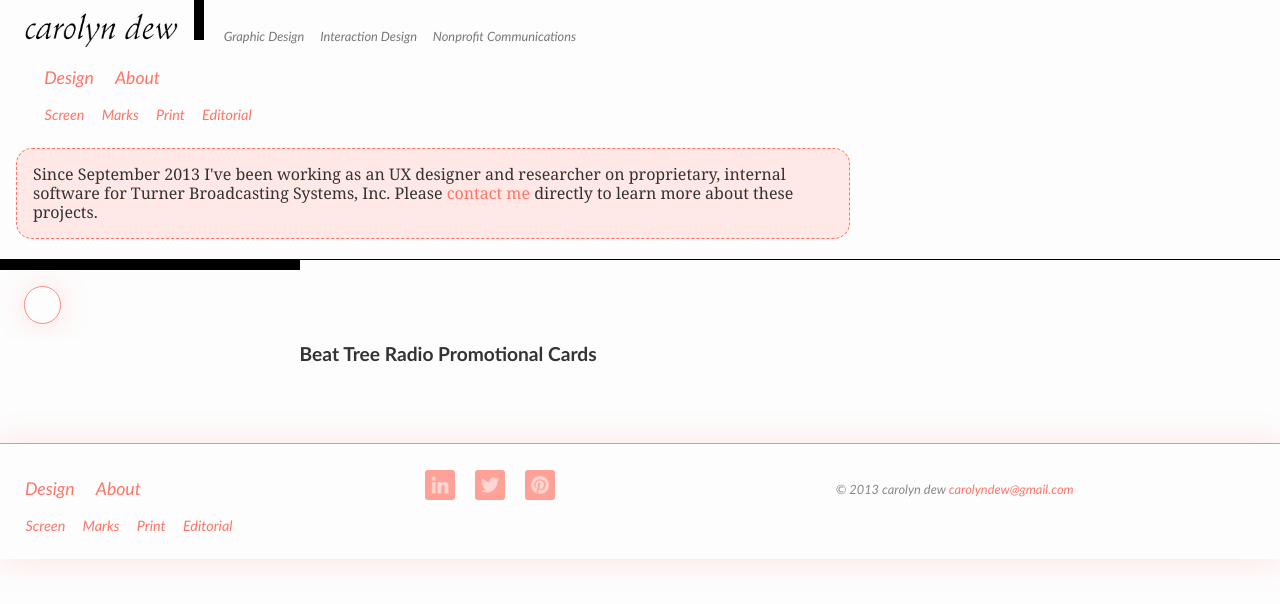
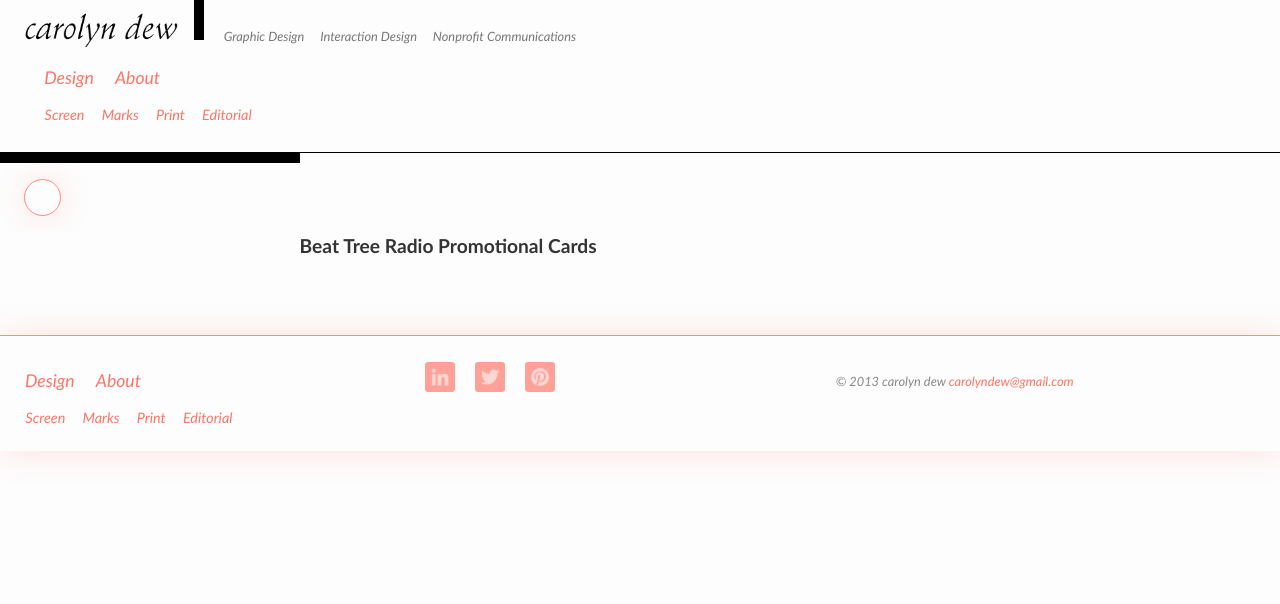
Before and after one commit to carodew/carodew.github.io, a Jekyll site: the page built from _posts/projects/2014-10-04-beattree-radio-promotional-cards.markdown, in a window 1280 px wide. Shown: the top 604 px of the page. Built offline with Jekyll 4.4.1, drawn with Linux system fonts in a browser that asks for light colours; nearby versions of some CDN libraries; library files that are not in the unit come from our copies.

Commit message:
Remove proprietary statement from all pages except index, fix contact me link.

```diff
--- a/_includes/proprietary.html
+++ /dev/null
@@ -1 +0,0 @@
-<p class="proprietary-statement">Since September 2013 I&apos;ve been working as an UX designer and researcher on proprietary, internal software for Turner Broadcasting Systems, Inc. Please <a href="about.html#contact">contact me</a> directly to learn more about these projects.</p>
--- a/_layouts/default.html
+++ b/_layouts/default.html
@@ -4,11 +4,8 @@
 	{% include head.html %}
 
 	<body class="{{page.body-class | downcase }}">
-
 		{% include header.html %}
-
 		<div class="container-fluid">
-			{% include proprietary.html %}
 			{{ content }}
 		</div>
 
--- a/index.html
+++ b/index.html
@@ -3,7 +3,7 @@ layout: default
 body-class: portfolio
 img-path: "../img"
 ---
-
+<p class="proprietary-statement">Since September 2013 I&apos;ve been working as an UX designer and researcher on proprietary, internal software for Turner Broadcasting Systems, Inc. Please <a href="{{site.url}}/about/index.html#contact">contact me</a> directly to learn more about these projects.</p>
 <section class="portfolio">
 	<a href="#" class="back-up-static">Back to top</a>
 	<div class="section-label">
```
